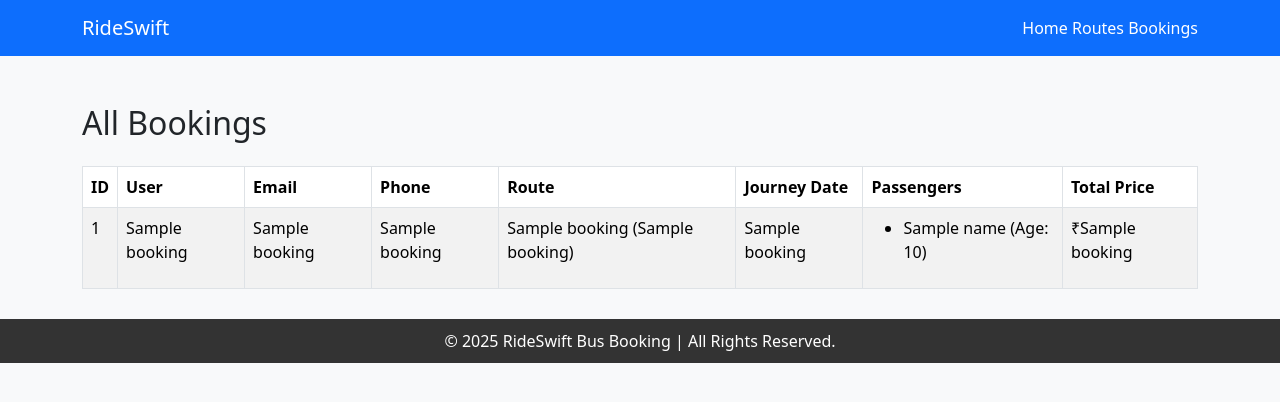
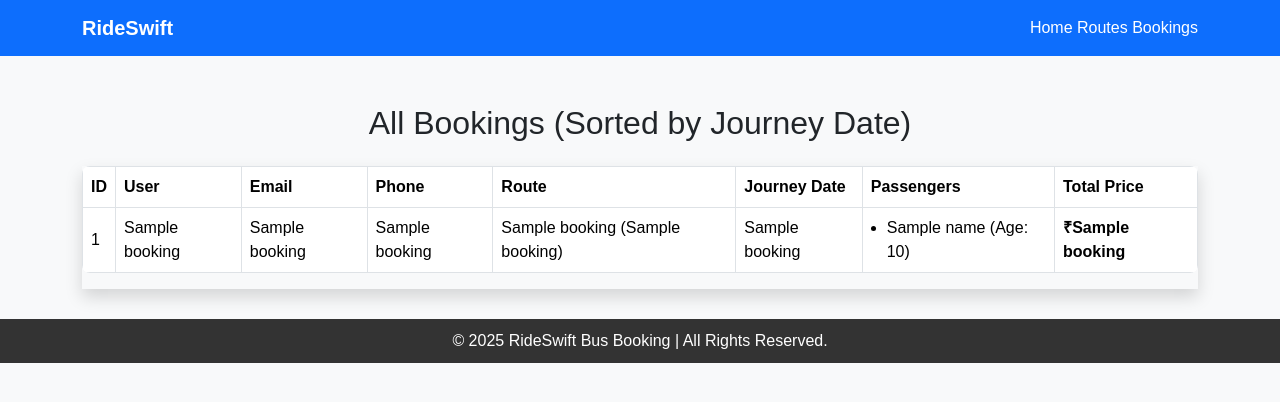
Before and after one commit to narendrababu7/Booking-system, a Flask app: template templates/history.html in a window 1280 px wide. Shown: the top 402 px of the page. Run offline with Flask 3, Linux system fonts and the light colour scheme; the template is opened without the code that fills it: most values are stand-ins (such as "Sample title", 1, 10 or a date in 2020).

Commit message:
Initial commit

```diff
--- a/app.py
+++ b/app.py
@@ -5,12 +5,12 @@ app = Flask(__name__)
 
 DB_NAME = 'bus_ticket_system.db'
 
-# Initialize database (reset routes so all 11 are always loaded)
+# Initialize database (reset routes and booking ID counter)
 def init_db():
     conn = sqlite3.connect(DB_NAME)
     c = conn.cursor()
 
-    # Create tables
+    # Create tables if not exist
     c.execute('''CREATE TABLE IF NOT EXISTS routes (
                 id INTEGER PRIMARY KEY AUTOINCREMENT,
                 route_name TEXT,
@@ -31,7 +31,11 @@ def init_db():
                 FOREIGN KEY(route_id) REFERENCES routes(id)
                 )''')
 
-    # Clear old routes and load fresh data
+
+    c.execute("DELETE FROM bookings")
+    c.execute("DELETE FROM sqlite_sequence WHERE name='bookings'")
+
+    # Reset routes (fresh data every run)
     c.execute("DELETE FROM routes")
     sample_routes = [
         ("Anantapur → Kadiri", "10:00 AM", 200, 50),
@@ -43,10 +47,13 @@ def init_db():
         ("Delhi → Jammu", "09:15 AM", 600, 30),
         ("Kota → Jaipur", "07:00 PM", 380, 45),
         ("Udaipur → Mount Abu", "03:20 PM", 480, 40),
-        ("East godavari → Kakinada", "01:10 PM", 350, 60),
+        ("East Godavari → Kakinada", "01:10 PM", 350, 60),
         ("Sikar → Jhunjhunu", "04:40 PM", 300, 55)
     ]
     c.executemany("INSERT INTO routes (route_name, departure_time, price, available_seats) VALUES (?,?,?,?)", sample_routes)
+
+    # Reset the auto-increment counter for bookings so IDs start from 1
+    c.execute("DELETE FROM sqlite_sequence WHERE name='bookings'")
 
     conn.commit()
     conn.close()
@@ -101,7 +108,7 @@ def book_ticket(route_id):
                     VALUES (?,?,?,?,?,?,?)""",
                   (name, email, phone, route_id, passengers_json, journey_date, total_price))
         conn.commit()
-        booking_id = c.lastrowid
+        booking_id = c.lastrowid  # This will now start at 1 after reset
         conn.close()
 
         return redirect(url_for('success', booking_id=booking_id))
@@ -123,21 +130,22 @@ def success(booking_id):
     passengers = json.loads(booking[4])
     return render_template('success.html', booking=booking, passengers=passengers)
 
-# View all bookings (history)
+# Booking history
 @app.route('/history')
 def history():
     conn = sqlite3.connect(DB_NAME)
     c = conn.cursor()
     c.execute("""SELECT b.id, b.user_name, b.email, b.phone, b.passengers, b.date, b.total_price,
-                 r.route_name, r.departure_time
-                 FROM bookings b
-                 JOIN routes r ON b.route_id = r.id ORDER BY b.id DESC""")
+             r.route_name, r.departure_time
+             FROM bookings b
+             JOIN routes r ON b.route_id = r.id
+             ORDER BY b.id ASC""")  # Booking IDs will now be sequential
     bookings = c.fetchall()
     conn.close()
 
     for i, booking in enumerate(bookings):
         bookings[i] = list(booking)
-        bookings[i][4] = json.loads(booking[4])  # passengers
+        bookings[i][4] = json.loads(booking[4])  # Parse passengers JSON
     return render_template('history.html', bookings=bookings)
 
 if __name__ == '__main__':
--- a/templates/history.html
+++ b/templates/history.html
@@ -5,15 +5,20 @@
     <title>Booking History - RideSwift</title>
     <link href="https://cdn.jsdelivr.net/npm/bootstrap@5.3.2/dist/css/bootstrap.min.css" rel="stylesheet">
     <style>
-        body { background: #f8f9fa; }
-        table { background: white; }
+        body { background: #f8f9fa; font-family: Arial, sans-serif; }
+        .table-container { max-height: 500px; overflow-y: auto; }
+        table { background: white; border-radius: 8px; overflow: hidden; }
+        thead { position: sticky; top: 0; background: #007bff; color: white; }
+        tbody tr:hover { background: #f1f7ff; }
         footer { background: #333; color: white; text-align: center; padding: 10px; margin-top: 30px; }
+        .passenger-list { margin: 0; padding-left: 1rem; }
     </style>
 </head>
 <body>
+    <!-- Navbar -->
     <nav class="navbar navbar-expand-lg navbar-dark bg-primary">
         <div class="container">
-            <a class="navbar-brand" href="/">RideSwift</a>
+            <a class="navbar-brand fw-bold" href="/">RideSwift</a>
             <div>
                 <a class="nav-link d-inline text-white" href="/">Home</a>
                 <a class="nav-link d-inline text-white" href="/routes">Routes</a>
@@ -22,9 +27,11 @@
         </div>
     </nav>
 
+    <!-- Booking History Section -->
     <div class="container mt-5">
-        <h2 class="mb-4">All Bookings</h2>
-        <table class="table table-bordered table-striped">
+        <h2 class="mb-4 text-center">All Bookings (Sorted by Journey Date)</h2>
+        <div class="table-container shadow">
+            <table class="table table-bordered table-hover align-middle">
                 <thead>
                     <tr>
                         <th>ID</th>
@@ -47,19 +54,21 @@
                         <td>{{ booking[7] }} ({{ booking[8] }})</td>
                         <td>{{ booking[5] }}</td>
                         <td>
-                        <ul>
+                            <ul class="passenger-list">
                                 {% for p in booking[4] %}
                                 <li>{{ p.name }} (Age: {{ p.age }})</li>
                                 {% endfor %}
                             </ul>
                         </td>
-                    <td>₹{{ booking[6] }}</td>
+                        <td><strong>₹{{ booking[6] }}</strong></td>
                     </tr>
                     {% endfor %}
                 </tbody>
             </table>
         </div>
+    </div>
 
+    <!-- Footer -->
     <footer>
         &copy; 2025 RideSwift Bus Booking | All Rights Reserved.
     </footer>
```
Also changed, not shown: templates/index.html (+4 -4 lines), bus_ticket_system.db, templates/bus.jpg (added). Lines whose indentation alone changed are shown as unchanged.
